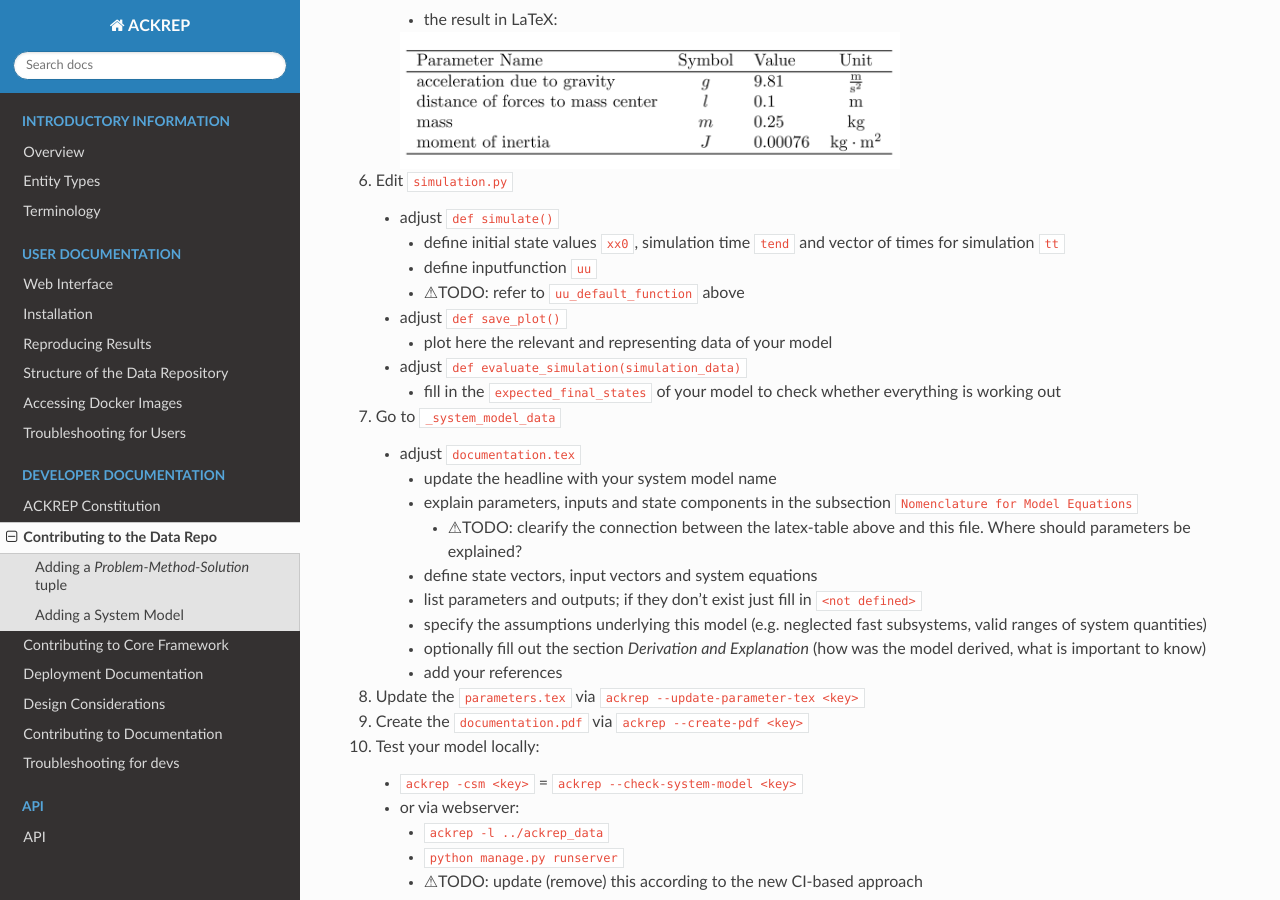
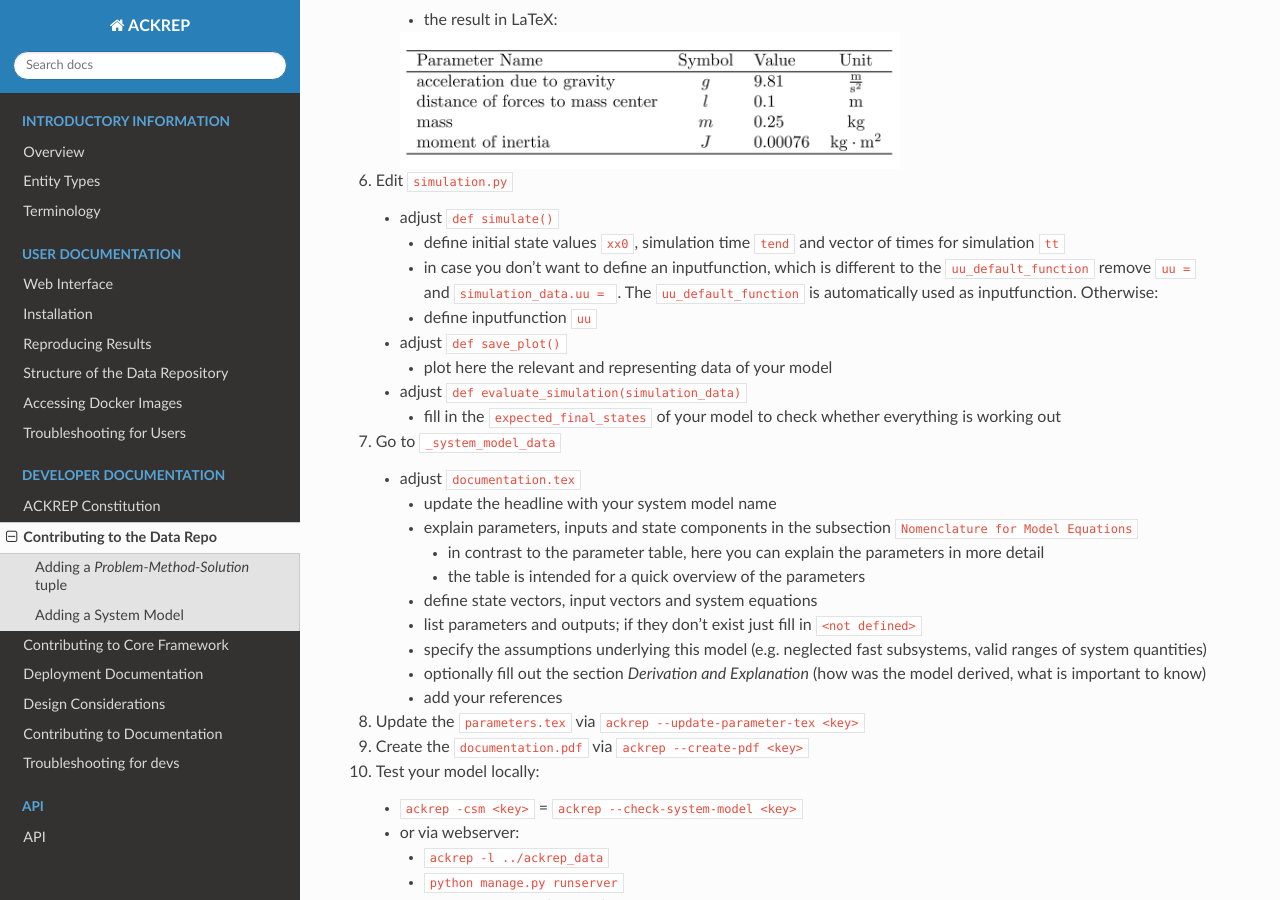
Before and after one commit to ackrep-org/ackrep_doc, a Sphinx documentation site: the page built from docs/source/devdoc/contributing_data.md, in a window 1280 px wide and 900 px high, scrolled down 3109 px. Built offline with Sphinx 7.4.7 and the Read the Docs theme 2.0.0, drawn with Linux system fonts in a browser that asks for light colours.

Commit message:
update add system model

```diff
--- a/docs/source/devdoc/contributing_data.md
+++ b/docs/source/devdoc/contributing_data.md
@@ -119,8 +119,8 @@ Directory for a new system model: `ackrep_data/system_models/<model_name>/`
 6. Edit `simulation.py`
     - adjust `def simulate()`
         - define initial state values `xx0`, simulation time `tend` and vector of times for simulation `tt`
+        - in case you don't want to define an inputfunction, which is different to the  `uu_default_function` remove `uu = ` and `simulation_data.uu = `. The `uu_default_function` is automatically used as inputfunction. Otherwise:
         - define inputfunction `uu`
-        - ⚠TODO: refer to `uu_default_function` above
     - adjust `def save_plot()`
         - plot here the relevant and representing data of your model
     - adjust `def evaluate_simulation(simulation_data)`
@@ -129,7 +129,8 @@ Directory for a new system model: `ackrep_data/system_models/<model_name>/`
     - adjust `documentation.tex`
         - update the headline with your system model name
         - explain parameters, inputs and state components in the subsection `Nomenclature for Model Equations`
-            - ⚠TODO: clearify the connection between the latex-table above and this file. Where should parameters be explained?
+            - in contrast to the parameter table, here you can explain the parameters in more detail
+            - the table is intended for a quick overview  of the parameters
         - define state vectors, input vectors and system equations
         - list parameters and outputs; if they don't exist just fill in `<not defined>`
         - specify the assumptions underlying this model (e.g. neglected fast subsystems, valid ranges of system quantities)
```
